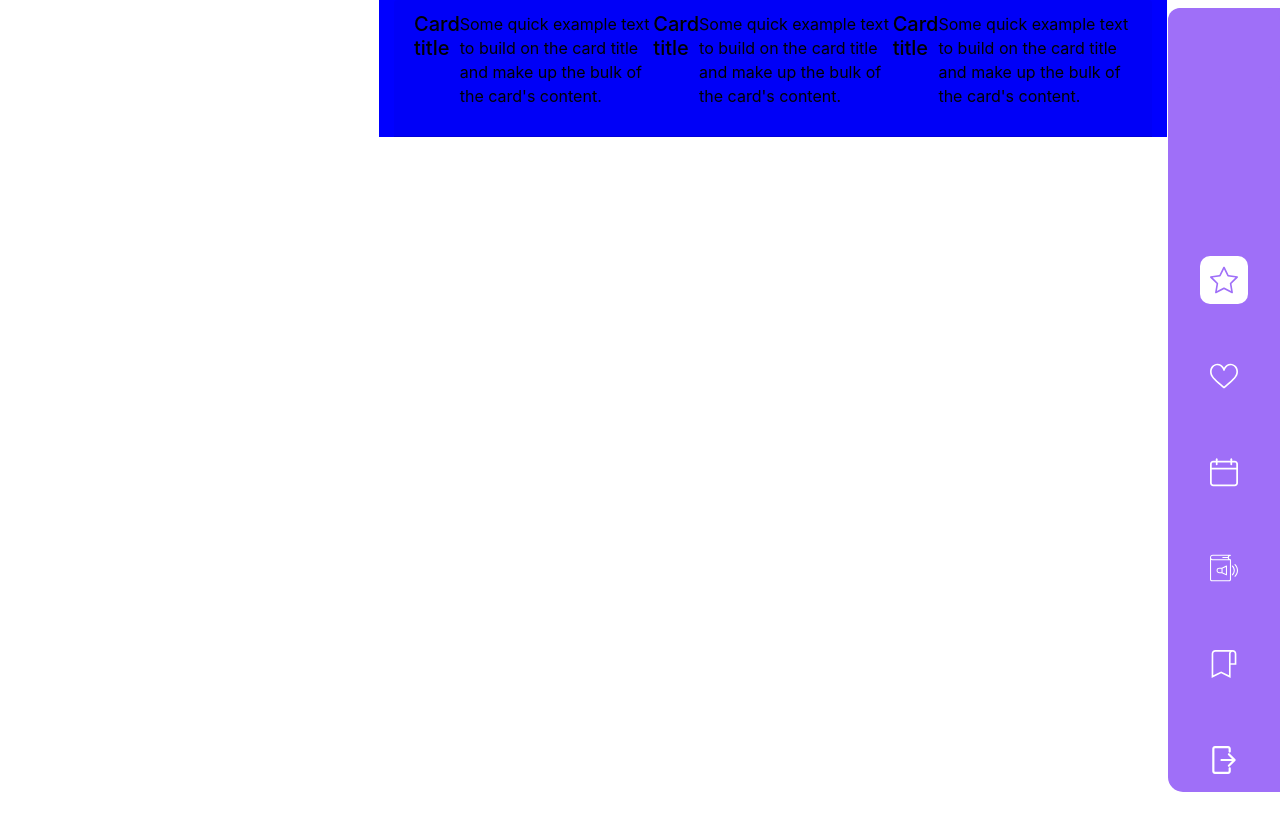
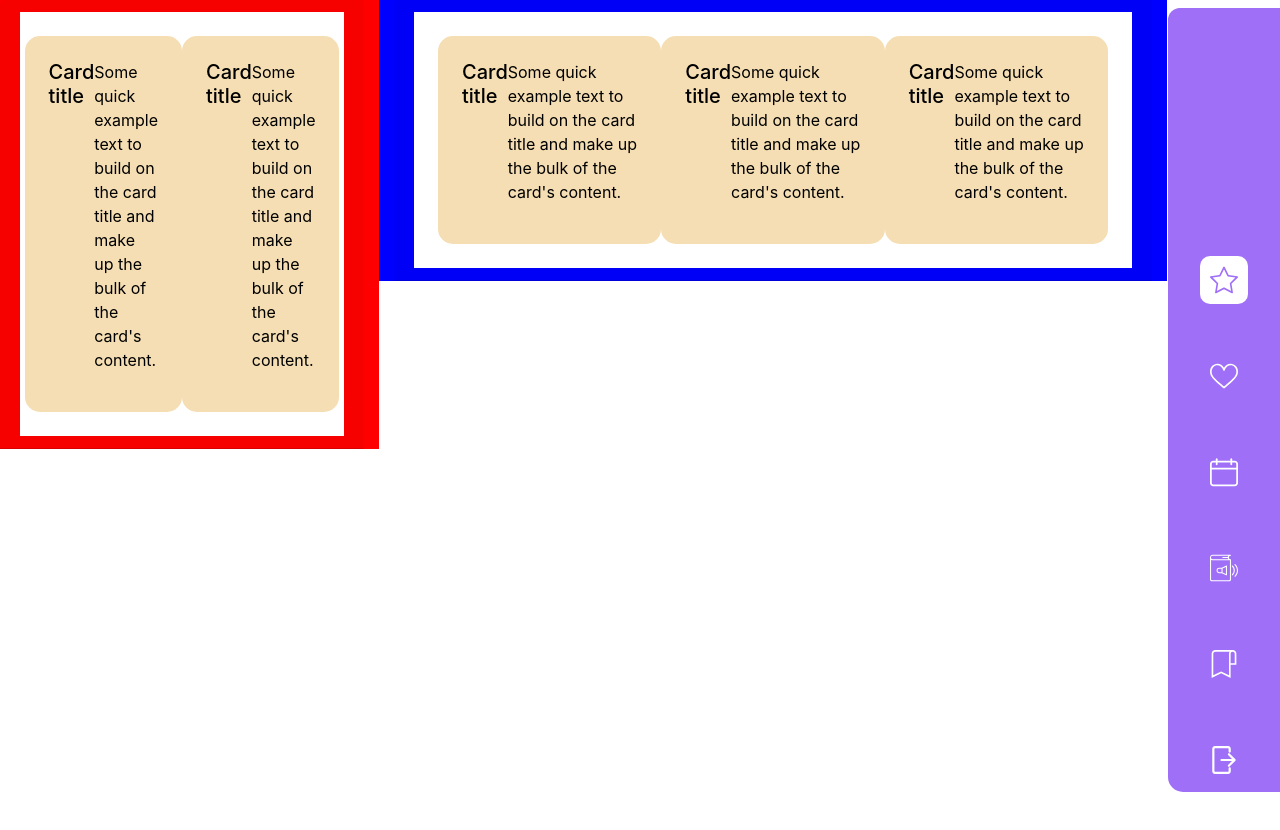
Before and after one commit to NeuralInsight/library-project-themplate-2, a plain HTML site: page index.html in a window 1280 px wide. Drawn offline with Linux system fonts and the light colour scheme.

Commit message:
work on main_section

```diff
--- a/assets/css/main_section/main_section.css
+++ b/assets/css/main_section/main_section.css
@@ -3,7 +3,6 @@
     margin:0rem;
     margin-right:  8rem ;
     padding: 0;
-    z-index: -100;
 }
 #main-section{
 
@@ -13,7 +12,11 @@
     background-color: blue;
 }
 .my-book-body{
-
+    background-color: white;
+}
+.my-books_book{
+    border-radius: 15px;
+    background-color: wheat;
 }
 .left-div{
     background-color: red;
--- a/assets/css/sidebar/nav.css
+++ b/assets/css/sidebar/nav.css
@@ -42,6 +42,7 @@
     position: fixed;
     flex-direction: column;
     justify-content: center;
+    z-index: 1;
 
 }
 
--- a/index.html
+++ b/index.html
@@ -309,28 +309,47 @@
         <main class="main-contant">
             <section id="main-section" class="row align-items-start">
                 <div class="left-div col-4">
-
-
-                </div>
-                <div class="right-div col-8">
                     <div class="my-books">
                         <div class="card-header">
-                            <div class="my-book-body d-flex justify-content-center align-items-center">
-                                <div class="my-books_book d-flex" style="width: 18rem;">
+                            <div class="my-book-body d-flex justify-content-center align-items-center p-4">
+                                <div class="my-books_book d-flex m-auto p-4" style="width: 18rem;">
 
                                     <h5 class="">Card title</h5>
                                     <p class="">Some quick example text to build on the card title and make up the bulk of the card's content.</p>
 
 
                                 </div>
-                                <div class="my-books_book d-flex" style="width: 18rem;">
+                                <div class="my-books_book d-flex m-auto p-4" style="width: 18rem;">
 
                                     <h5 class="">Card title</h5>
                                     <p class="">Some quick example text to build on the card title and make up the bulk of the card's content.</p>
 
 
                                 </div>
-                                <div class="my-books_book d-flex" style="width: 18rem;">
+                            </div>
+                        </div>
+                    </div>
+
+                </div>
+                <div class="right-div col-8">
+                    <div class="my-books">
+                        <div class="card-header">
+                            <div class="my-book-body d-flex justify-content-center align-items-center p-4">
+                                <div class="my-books_book d-flex m-auto p-4" style="width: 18rem;">
+
+                                    <h5 class="">Card title</h5>
+                                    <p class="">Some quick example text to build on the card title and make up the bulk of the card's content.</p>
+
+
+                                </div>
+                                <div class="my-books_book d-flex m-auto p-4" style="width: 18rem;">
+
+                                    <h5 class="">Card title</h5>
+                                    <p class="">Some quick example text to build on the card title and make up the bulk of the card's content.</p>
+
+
+                                </div>
+                                <div class="my-books_book d-flex m-auto p-4" style="width: 18rem;">
 
                                     <h5 class="">Card title</h5>
                                     <p class="">Some quick example text to build on the card title and make up the bulk of the card's content.</p>
```
